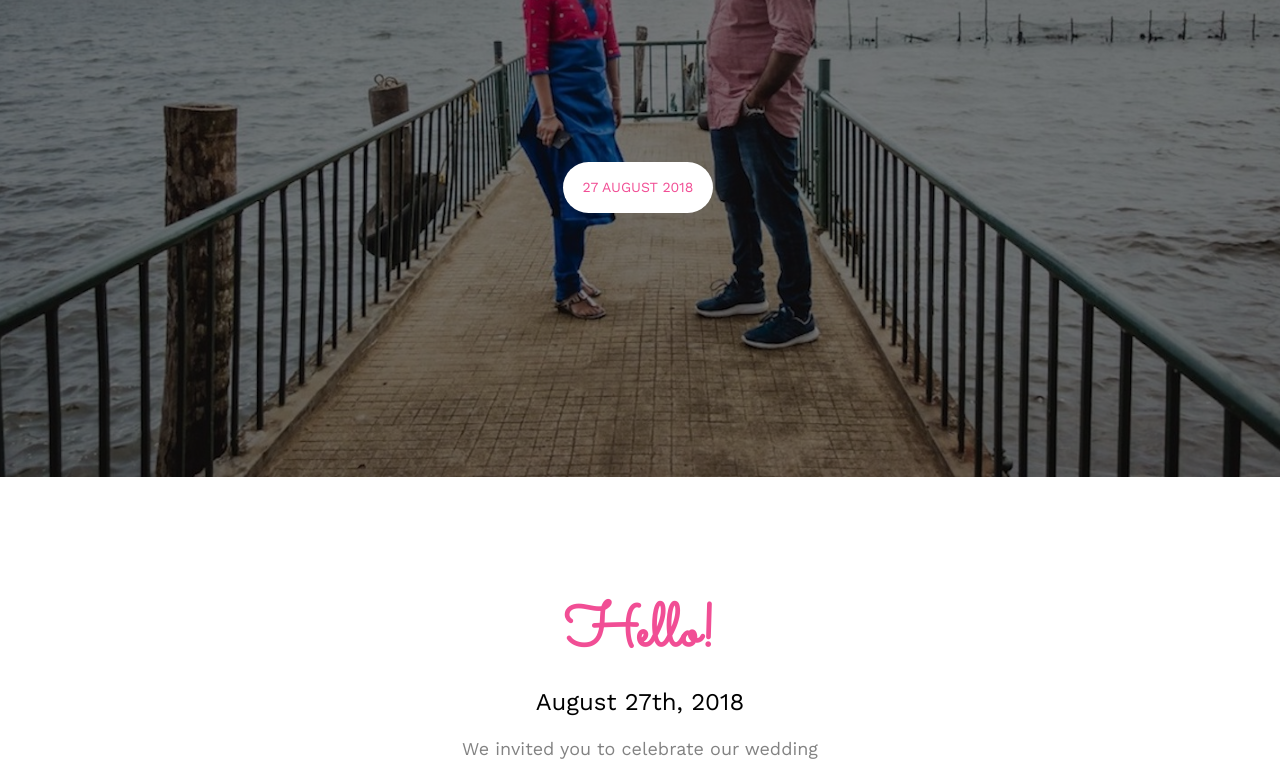
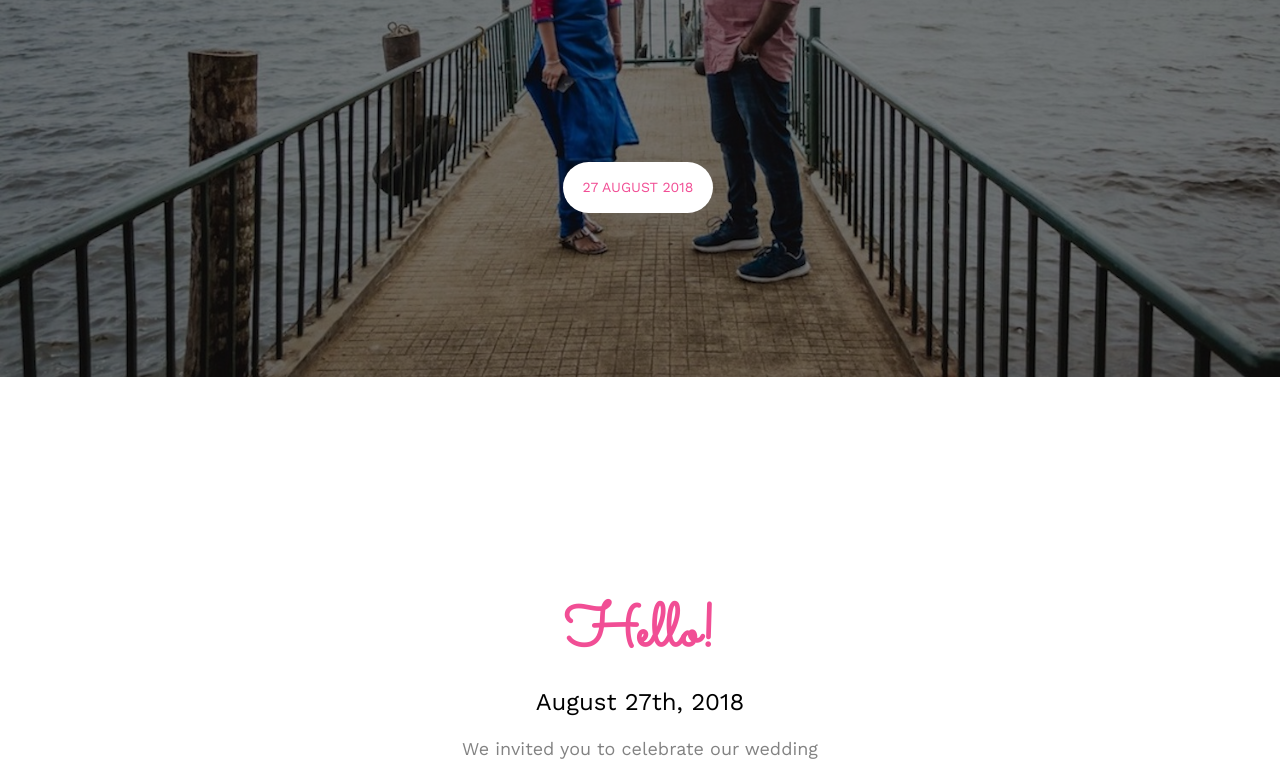
Before and after one commit to iamjosephvarghese/Miria_Weds_Jikku, a website: page public/index.html in a window 1280 px wide. Shown: the part 423-1194 px from the top of the page. Drawn offline with nearby package versions, Linux system fonts and the light colour scheme; files whose address does not match are found by name.

Commit message:
made main thing 100vh

```diff
--- a/public/css/style.css
+++ b/public/css/style.css
@@ -352,6 +352,7 @@ h1, h2, h3, h4, h5, h6, figure {
 #fh5co-counter,
 #fh5co-event {
   height: 850px;
+  /*height: 100vh;*/
   float: left;
 }
 #fh5co-counter .display-t,
@@ -858,6 +859,7 @@ form label {
 }
 #fh5co-header {
 	background-position: center !important;
+  height: 100vh;
 }
 #fh5co-header .display-tc h2,
 #fh5co-counter .display-tc h2,
```
Also changed, not shown: 1 other file.
